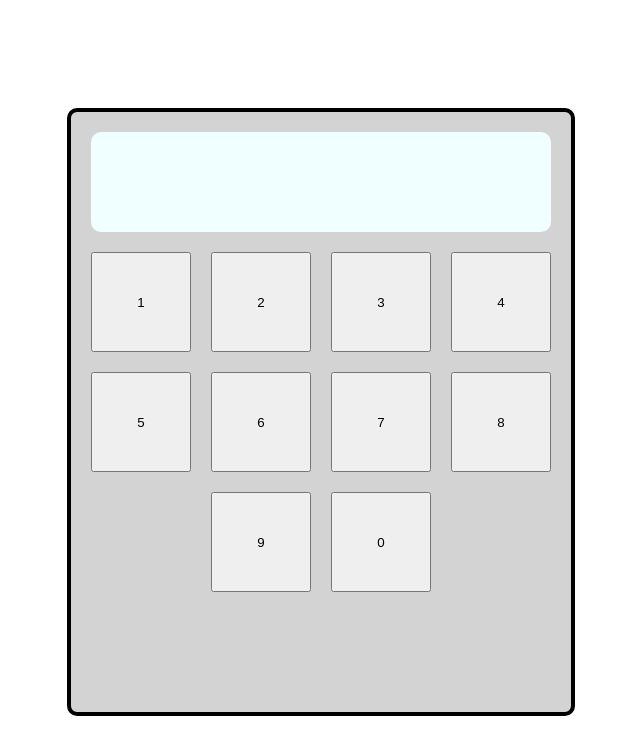
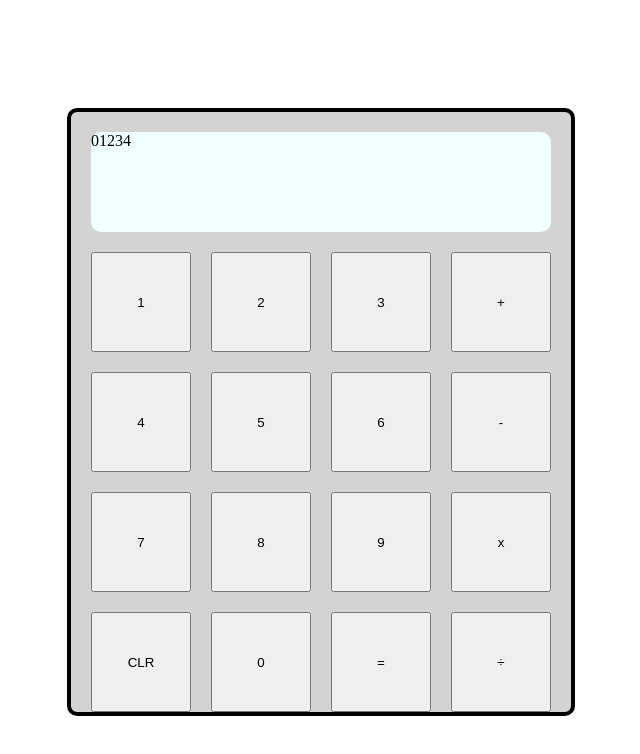
Before and after one commit to CLau72/top-calculator, a plain HTML site: page index.html in a window 1280 px wide. Shown: the whole page, without its empty margins (319-959 px from the left). Drawn offline with Linux system fonts and the light colour scheme.

Commit message:
Add text display text

```diff
--- a/index.html
+++ b/index.html
@@ -10,18 +10,24 @@
 </head>
 <body>
     <div class="calculator-body">
-        <div class="display"></div>
+        <div class="display">01234</div>
         <div class="buttons">
             <button>1</button>
             <button>2</button>
             <button>3</button>
+            <button>+</button>
             <button>4</button>
             <button>5</button>
             <button>6</button>
+            <button>-</button>
             <button>7</button>
             <button>8</button>
             <button>9</button>
+            <button>x</button>
+            <button>CLR</button>
             <button>0</button>
+            <button>=</button>
+            <button>&#247;</button>
         </div>
 
     </div>
```
